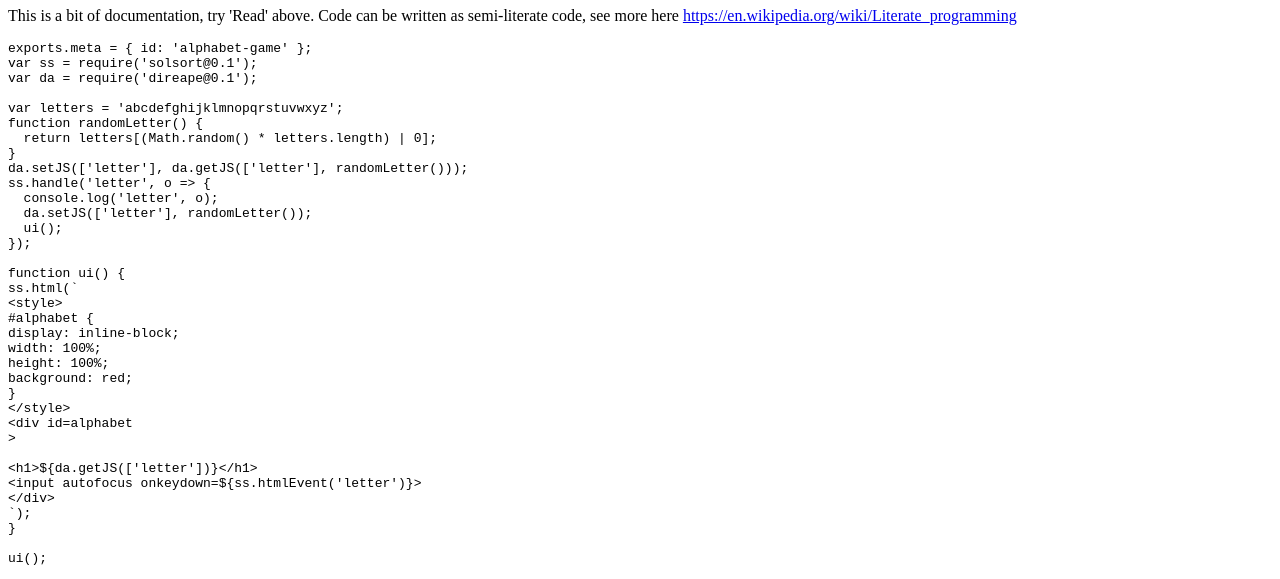
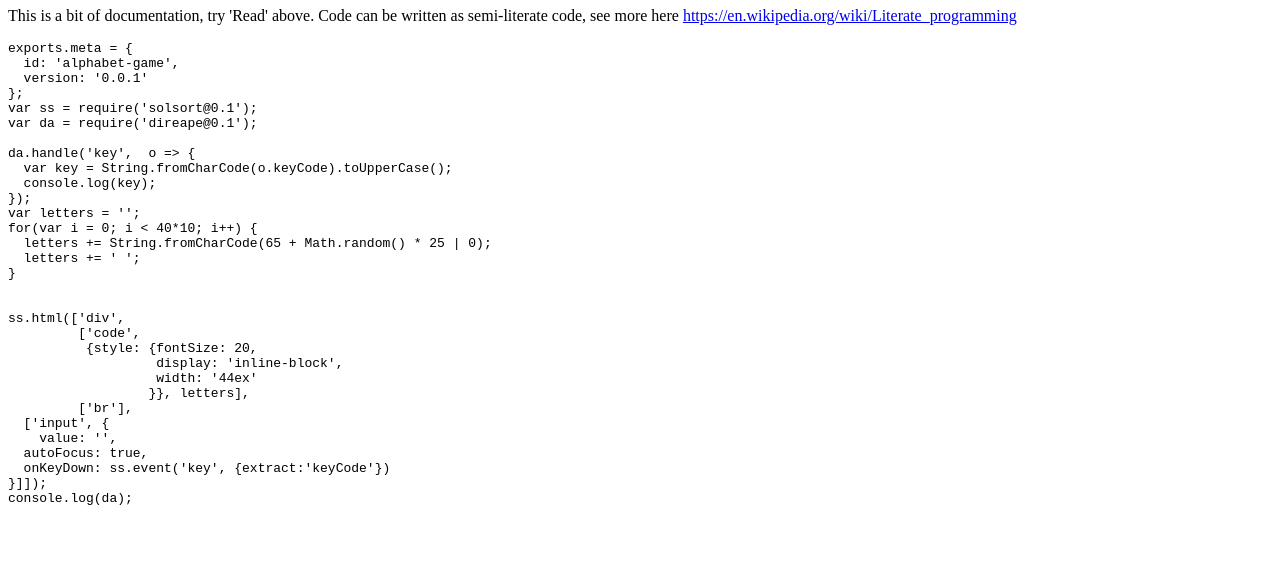
Before and after one commit to KodeKunstner/alphabet-game, a website: page index.html in a window 1280 px wide. Shown: the part 393-972 px from the top of the page. After the commit the page ends 912 px from the top, so only its background shows below. Drawn offline with Linux system fonts and the light colour scheme; a script that the page names is missing.

Commit message:
Commit index.html via https://appedit.solsort.com/?Edit/js/gh/KodeKunstner/alphabet-game.

```diff
--- a/index.html
+++ b/index.html
@@ -15,43 +15,39 @@
     <p><img src=https://raw.githubusercontent.com/KodeKunstner/alphabet-game/master/icon.png width=96 height=96 align=right></p>
 <p><a href="https://github.com/KodeKunstner/alphabet-game"><img src="https://img.shields.io/badge/github-KodeKunstner/alphabet-game-blue.svg" alt="github" /></a>
 <a href="https://codeclimate.com/github/KodeKunstner/alphabet-game"><img src="https://img.shields.io/codeclimate/github/KodeKunstner/alphabet-game.svg" alt="codeclimate" /></a></p>
-<h1 id="alfabetspiltiltheodor">alfabet spil til Theodor</h1>
+<h1 id="sampleapp">Sample app</h1>
 <p>This is a bit of documentation, try 'Read' above. Code can be written as semi-literate code, see more here <a href="https://en.wikipedia.org/wiki/Literate_programming">https://en.wikipedia.org/wiki/Literate_programming</a></p>
-<pre><code>exports.meta = { id: 'alphabet-game' };
+<pre><code>exports.meta = {
+  id: 'alphabet-game',
+  version: '0.0.1'
+};
 var ss = require('solsort@0.1');
 var da = require('direape@0.1');
 
-var letters = 'abcdefghijklmnopqrstuvwxyz';
-function randomLetter() {
-  return letters[(Math.random() * letters.length) | 0];
-}
-da.setJS(['letter'], da.getJS(['letter'], randomLetter()));
-ss.handle('letter', o =&gt; {
-  console.log('letter', o);
-  da.setJS(['letter'], randomLetter());
-  ui();
+da.handle('key',  o =&gt; {
+  var key = String.fromCharCode(o.keyCode).toUpperCase();
+  console.log(key);
 });
-
-function ui() {
-ss.html(`
-&lt;style&gt;
-#alphabet {
-display: inline-block;
-width: 100%;
-height: 100%;
-background: red;
-}
-&lt;/style&gt;
-&lt;div id=alphabet
-&gt;
-
-&lt;h1&gt;${da.getJS(['letter'])}&lt;/h1&gt;
-&lt;input autofocus onkeydown=${ss.htmlEvent('letter')}&gt;
-&lt;/div&gt;
-`);
+var letters = '';
+for(var i = 0; i &lt; 40*10; i++) {
+  letters += String.fromCharCode(65 + Math.random() * 25 | 0);
+  letters += ' ';
 }
 
-ui();
+
+ss.html(['div',
+         ['code',
+          {style: {fontSize: 20,
+                   display: 'inline-block',
+                   width: '44ex'
+                  }}, letters],
+         ['br'],
+  ['input', {
+    value: '',
+  autoFocus: true,
+  onKeyDown: ss.event('key', {extract:'keyCode'})
+}]]);
+console.log(da);
 </code></pre>
   </div>
     <script src=https://unpkg.com/reun></script>
```
